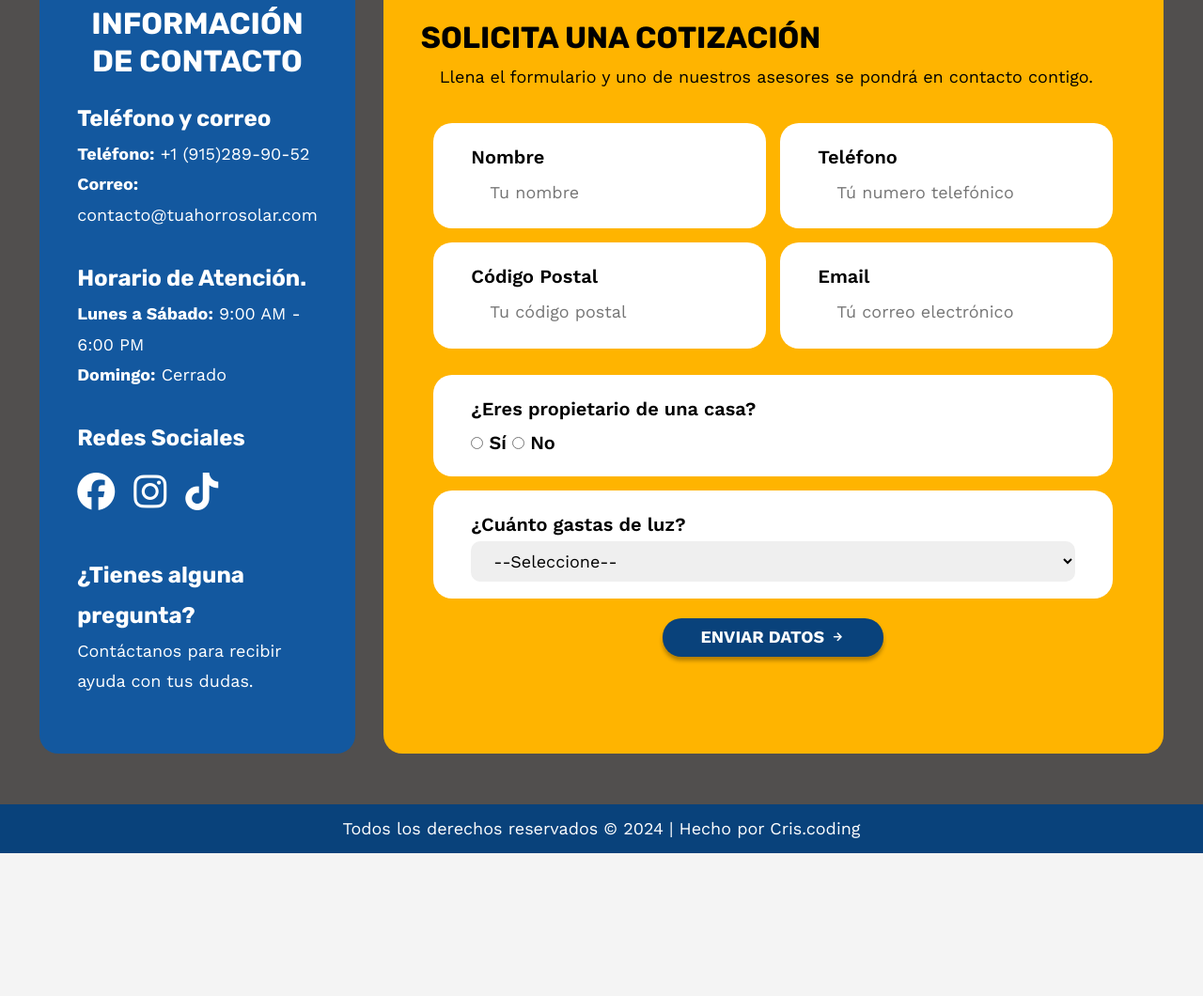
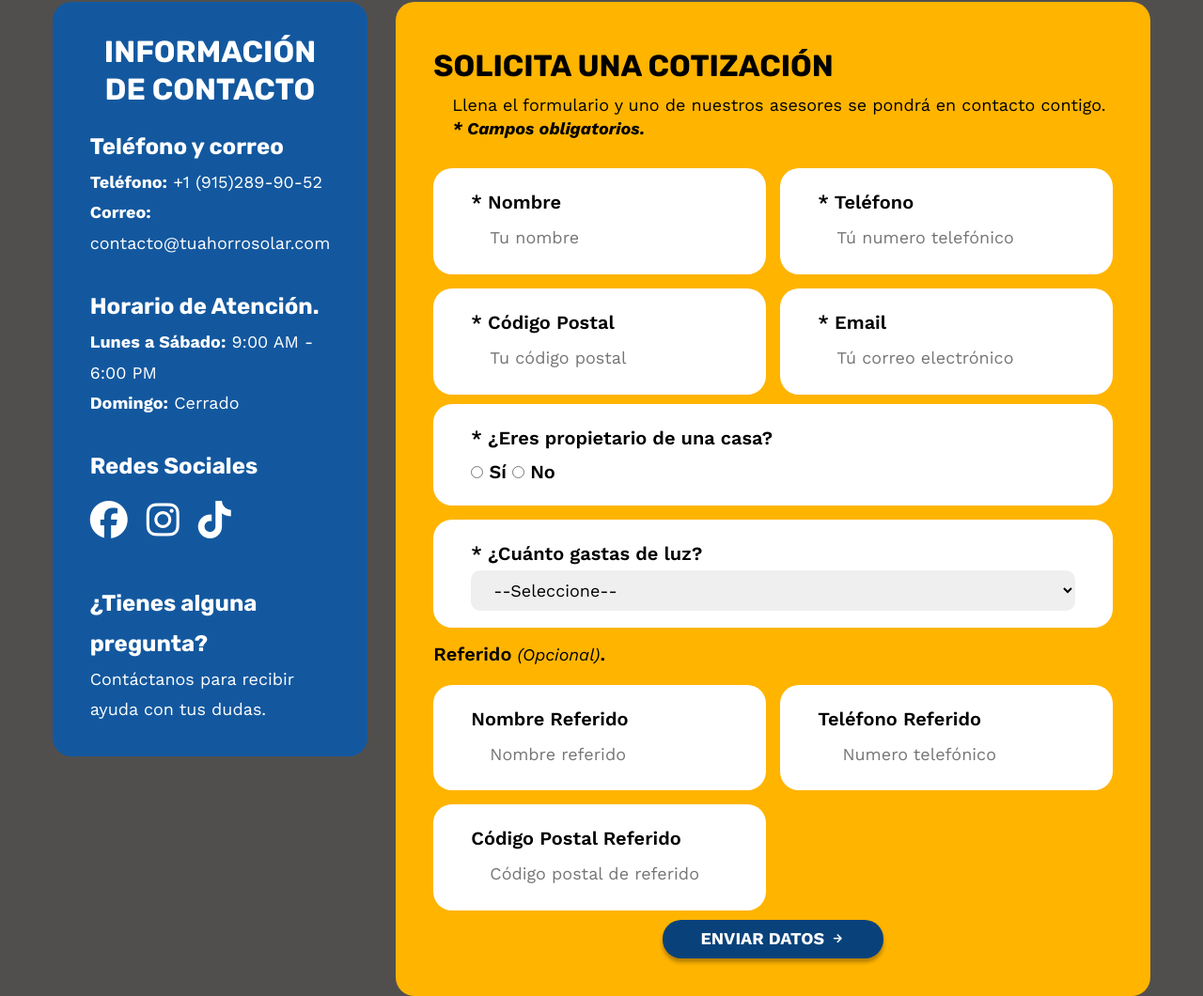
Before and after one commit to Camoralesh27/tuAhorroSolar, a website: page index.html in a window 1280 px wide. Shown: the part 6197-7257 px from the top of the page at 94% size. Before the commit the page ends 7105 px from the top, so only its background shows below. Drawn offline with nearby package versions, Linux system fonts and the light colour scheme.

Commit message:
modificando alturas campos formulario 'info' y 'form'

```diff
--- a/index.html
+++ b/index.html
@@ -560,30 +560,30 @@
             <div class="contacto__form">
                 <h3 class="contacto__form-title">Solicita una cotización</h3>
 
-                <p class="contacto__form-text">Llena el formulario y uno de nuestros asesores se pondrá en contacto contigo.</p>
+                <p class="contacto__form-text">Llena el formulario y uno de nuestros asesores se pondrá en contacto contigo. <br><span class="contacto__form-text--bold">* Campos obligatorios.</span></p>
 
                 <form action="" class="contacto__form-formulario">
 
                     <fieldset class="contacto__form-fieldset">
                         <div class="contacto__form-grid">
-                            <label for="nombre" class="contacto__form-label">Nombre
+                            <label for="nombre" class="contacto__form-label">* Nombre
 
                                 <input type="text" name="nombre" id="nombre" class="contacto__form-input" placeholder="Tu nombre" required >
                             </label>
 
-                            <label for="telefono" class="contacto__form-label">Teléfono
+                            <label for="telefono" class="contacto__form-label">* Teléfono
 
                                 <input type="tel" name="telefono" id="telefono" class="contacto__form-input" placeholder="Tú numero telefónico" pattern="[0-9]{3}[0-9]{3}[0-9]{4}"
                                 title="Por favor, ingresa un número telefónico válido en el formato XXX-XXX-XXXX" required>
                             </label>
 
-                            <label for="cp" class="contacto__form-label">Código Postal
+                            <label for="cp" class="contacto__form-label">* Código Postal
 
                                 <input type="text" name="cp" id="cp" class="contacto__form-input" placeholder="Tu código postal" pattern="[0-9]{5}"
                                 title="Por favor, ingresa un código postal válido de 5 dígitos" required>
                             </label>
 
-                            <label for="email" class="contacto__form-label">Email
+                            <label for="email" class="contacto__form-label">* Email
 
                                 <input type="email" name="email" id="email" class="contacto__form-input" placeholder="Tú correo electrónico" required>
                             </label>
@@ -594,7 +594,7 @@
                     <fieldset class="contacto__form-fieldset">
 
                     <div class="contacto__form-radio">
-                        <label class="contacto__form-label w100 inline-block">¿Eres propietario de una casa?
+                        <label class="contacto__form-label w100 inline-block">* ¿Eres propietario de una casa?
                             <br>
                             <label for="si" class="contacto__form-desicion"><input type="radio" name="propietario" id="si" value="si" class="contacto__form-input" required> Sí</label>
 
@@ -602,7 +602,7 @@
                         </label>
                     </div>
 
-                    <label for="gasto-luz" class="contacto__form-label">¿Cuánto gastas de luz?
+                    <label for="gasto-luz" class="contacto__form-label">* ¿Cuánto gastas de luz?
 
                         <br>
 
@@ -614,6 +614,28 @@
                             <option value="Más de $500 USD">Más de $500 USD</option>
                         </select>
                     </label>
+                    </fieldset>
+
+                    <fieldset class="contacto__form-fieldset">
+                        <p class="contacto__form-fieldset-title">Referido <span> (Opcional)</span>.</p>
+                        <div class="contacto__form-grid">
+                            <label for="nombre" class="contacto__form-label">Nombre Referido
+
+                                <input type="text" name="nombre" id="nombre" class="contacto__form-input" placeholder="Nombre referido" required >
+                            </label>
+
+                            <label for="telefono" class="contacto__form-label">Teléfono Referido
+
+                                <input type="tel" name="telefono" id="telefono" class="contacto__form-input" placeholder=" Numero telefónico " pattern="[0-9]{3}[0-9]{3}[0-9]{4}"
+                                title="Por favor, ingresa un número telefónico válido en el formato XXX-XXX-XXXX" required>
+                            </label>
+
+                            <label for="cp" class="contacto__form-label">Código Postal Referido
+
+                                <input type="text" name="cp" id="cp" class="contacto__form-input" placeholder="Código postal de referido" pattern="[0-9]{5}"
+                                title="Por favor, ingresa un código postal válido de 5 dígitos" required>
+                            </label>
+                        </div>
                     </fieldset>
 
                     <button type="submit" class="contacto__form-submit">
--- a/src/scss/base/_globales.scss
+++ b/src/scss/base/_globales.scss
@@ -60,6 +60,11 @@ picture {
     display: block;
 }
 
+fieldset {
+    padding: 0;
+    margin: 0;
+}
+
 
 /*==== REUSABLE CSS CLASSES ====*/
 .contenedor {
--- a/src/scss/layout/_contacto.scss
+++ b/src/scss/layout/_contacto.scss
@@ -14,6 +14,7 @@
         font-size: v.$h2-font-size;
         color: v.$white;
         text-align: center;
+        margin-bottom: 3rem;
 
         @include m.phone {
             font-size: v.$h1-font-size-mobile;
@@ -48,11 +49,12 @@
         display: grid;
         grid-template-columns: 4fr 7fr;
         justify-content: center;
-        align-items: center;
+        align-items: start;
         gap: 3rem;
 
         @include m.phone {
-            grid-template-columns: 1fr;
+            display: flex;
+            flex-direction: column;
         }
     }
 
@@ -62,7 +64,7 @@
         border-radius: 2rem;
         color: v.$white;
         padding: 3.3rem 4rem;
-        height: 83rem;
+        height: auto;
 
         @include m.phone {
             height: auto;
@@ -127,11 +129,10 @@
         color: v.$black;
         border-radius: 2rem;
         padding: 4rem;
-        height: 83rem;
+        height: auto;
 
         @include m.phone {
             max-width: 100vw;
-            height: auto;
             padding: 1.5rem 1rem;
         }
 
@@ -154,6 +155,12 @@
             padding-left: 2rem;
             line-height: 2.5rem;
             margin-bottom: 3rem;
+
+            &--bold {
+                font-weight: 700;
+                font-style: italic;
+                font-size: v.$h5-font-size-mobile;
+            }
 
             @include m.phone {
                 padding: 1rem;
@@ -178,6 +185,17 @@
 
             @include m.phone {
                 gap: 1rem;
+            }
+
+            &-title {
+                font-size: v.$h5-font-size;
+                font-weight: 600;
+
+                & span {
+                    font-weight: 400;
+                    font-style: italic;
+                    font-size: v.$h5-font-size-mobile;
+                }
             }
         }
 
```
Also changed, not shown: build/css/app.css, 1 other file.
